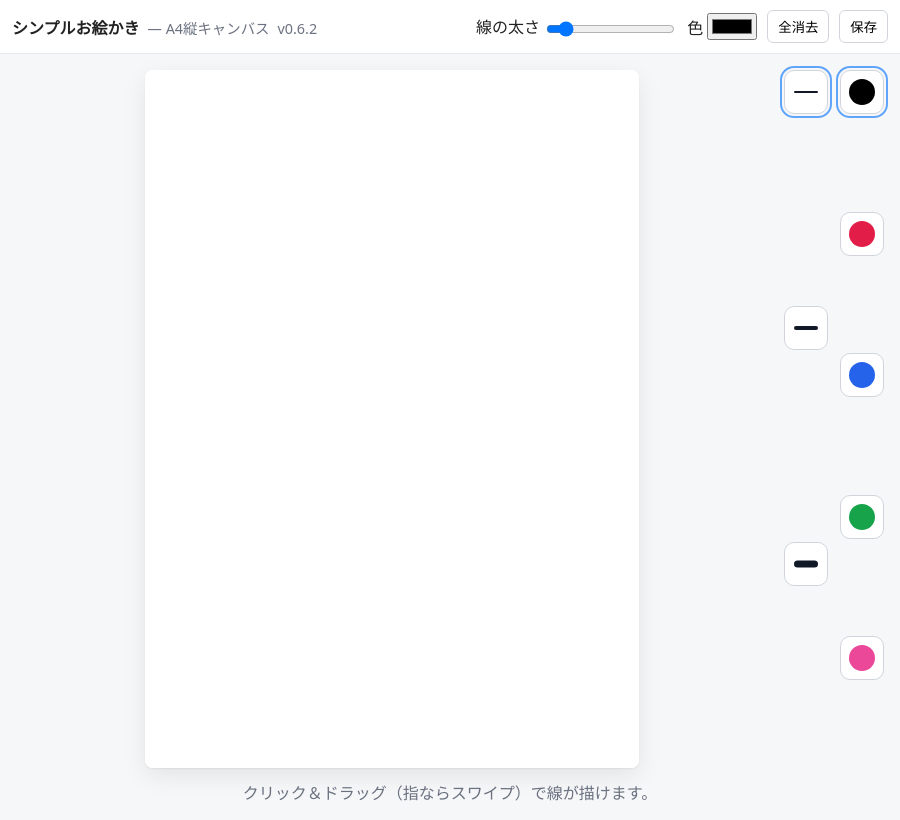
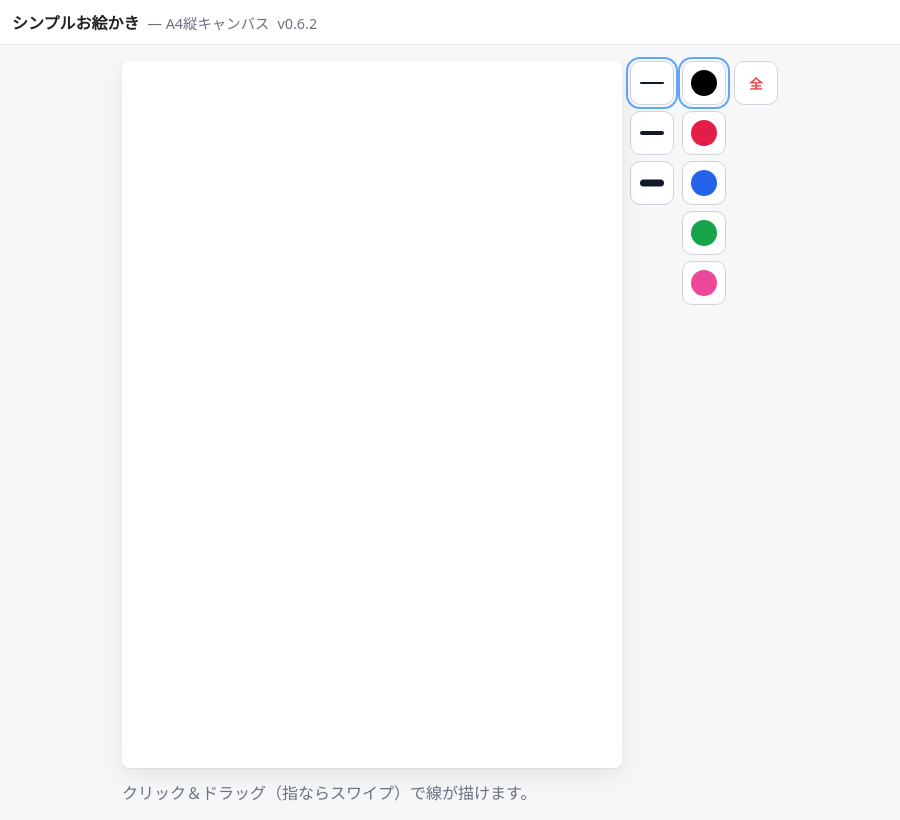
Before and after one commit to takuyaiwamoto/printRemoteSign, an Electron app: page index.html in a window 900 px wide. Drawn offline with Linux system fonts and the light colour scheme.

Commit message:
Sender UI: add side '全削除' button next to colors; remove header controls (size/color/clear/save); keep functionality via new button

```diff
--- a/index.html
+++ b/index.html
@@ -13,18 +13,7 @@
         <span class="muted">— A4縦キャンバス</span>
         <span class="muted" id="sender-version"></span>
       </div>
-      <div class="right">
-        <label>
-          線の太さ
-          <input id="size" type="range" min="1" max="30" value="4" />
-        </label>
-        <label>
-          色
-          <input id="color" type="color" value="#000000" />
-        </label>
-        <button id="clear">全消去</button>
-        <button id="save">保存</button>
-      </div>
+
     </header>
 
     <main class="stage">
@@ -56,6 +45,9 @@
           <button class="color-btn" data-color="#16a34a" title="緑" style="--swatch:#16a34a" aria-pressed="false"></button>
           <button class="color-btn" data-color="#ec4899" title="ピンク" style="--swatch:#ec4899" aria-pressed="false"></button>
         </div>
+        <div class="group actions" aria-label="操作">
+          <button id="btn-clear" class="action-btn" title="全削除" aria-pressed="false">全</button>
+        </div>
       </aside>
 
       <p class="hint">クリック＆ドラッグ（指ならスワイプ）で線が描けます。</p>
--- a/main.js
+++ b/main.js
@@ -14,6 +14,7 @@
   const saveBtn = document.getElementById('save');
   const sizeBtns = Array.from(document.querySelectorAll('.size-btn'));
   const colorBtns = Array.from(document.querySelectorAll('.color-btn'));
+  const clearSideBtn = document.getElementById('btn-clear');
 
   let isDrawing = false;
   let lastX = 0;
@@ -313,6 +314,21 @@
       fetch(`${httpBase.replace(/\/$/, '')}/clear?channel=${encodeURIComponent(CHANNEL)}`, { method: 'POST' }).catch(() => {});
     }
   });
+  clearSideBtn?.addEventListener('click', () => clearBtn?.click() ?? (function(){
+    // 直接実行（ヘッダが無い場合）
+    ctx.save();
+    ctx.setTransform(1, 0, 0, 1, 0, 0);
+    ctx.fillStyle = '#ffffff';
+    ctx.fillRect(0, 0, canvas.width, canvas.height);
+    ctx.restore();
+    if (!realtimeEverUsed) sendFrame(true);
+    if (wsReady) {
+      try { ws.send(JSON.stringify({ type: 'clear' })); } catch (_) {}
+    } else if (httpFallback && SERVER_URL) {
+      const httpBase = SERVER_URL.replace(/^wss?:\/\//i, (m) => m.toLowerCase() === 'wss://' ? 'https://' : 'http://');
+      fetch(`${httpBase.replace(/\/$/, '')}/clear?channel=${encodeURIComponent(CHANNEL)}`, { method: 'POST' }).catch(() => {});
+    }
+  })());
 
   // ---- HTTP stroke batching helpers ----
   let postQueue = [];
--- a/styles.css
+++ b/styles.css
@@ -35,10 +35,11 @@ body {
 
 .stage {
   display: grid;
-  grid-template-columns: 1fr auto; /* キャンバス + 右ツール */
+  grid-template-columns: auto auto; /* キャンバス + 右ツール */
   align-items: start;
-  justify-items: center;
-  gap: 12px 16px;
+  justify-content: center; /* 2カラム全体を中央寄せ */
+  justify-items: stretch;
+  gap: 12px 8px; /* 横の隙間を狭く */
   padding: 16px;
 }
 
@@ -64,11 +65,16 @@ canvas {
   align-self: stretch;
   display: grid;
   grid-auto-flow: column; /* 太さと色を横並びの縦列に */
-  gap: 12px;
+  gap: 8px; /* 列間も少し詰める */
+  justify-self: start; /* キャンバス側へ寄せる */
+  align-items: start; /* 縦方向で余白を作らない */
 }
 .side-tools .group {
   display: grid;
-  gap: 10px;
+  gap: 6px; /* 縦の隙間を詰める */
+  align-content: start; /* 余白で引き伸ばさない */
+  justify-items: center;
+  grid-auto-rows: min-content;
 }
 .size-btn, .color-btn {
   appearance: none;
@@ -79,7 +85,18 @@ canvas {
   display: grid; place-items: center;
   cursor: pointer;
 }
+.action-btn { /* 全削除 */
+  appearance: none;
+  width: 44px; height: 44px;
+  border-radius: 10px;
+  border: 1px solid #d1d5db;
+  background: #fff;
+  font-weight: 700;
+  color: #ef4444; /* 赤系 */
+  cursor: pointer;
+}
 .size-btn:hover, .color-btn:hover { background: #f3f4f6; }
+.action-btn:hover { background: #fef2f2; }
 .size-btn.active, .color-btn.active { outline: 2px solid #60a5fa; outline-offset: 2px; }
 .size-btn .stroke {
   width: 26px; height: 26px;
```
